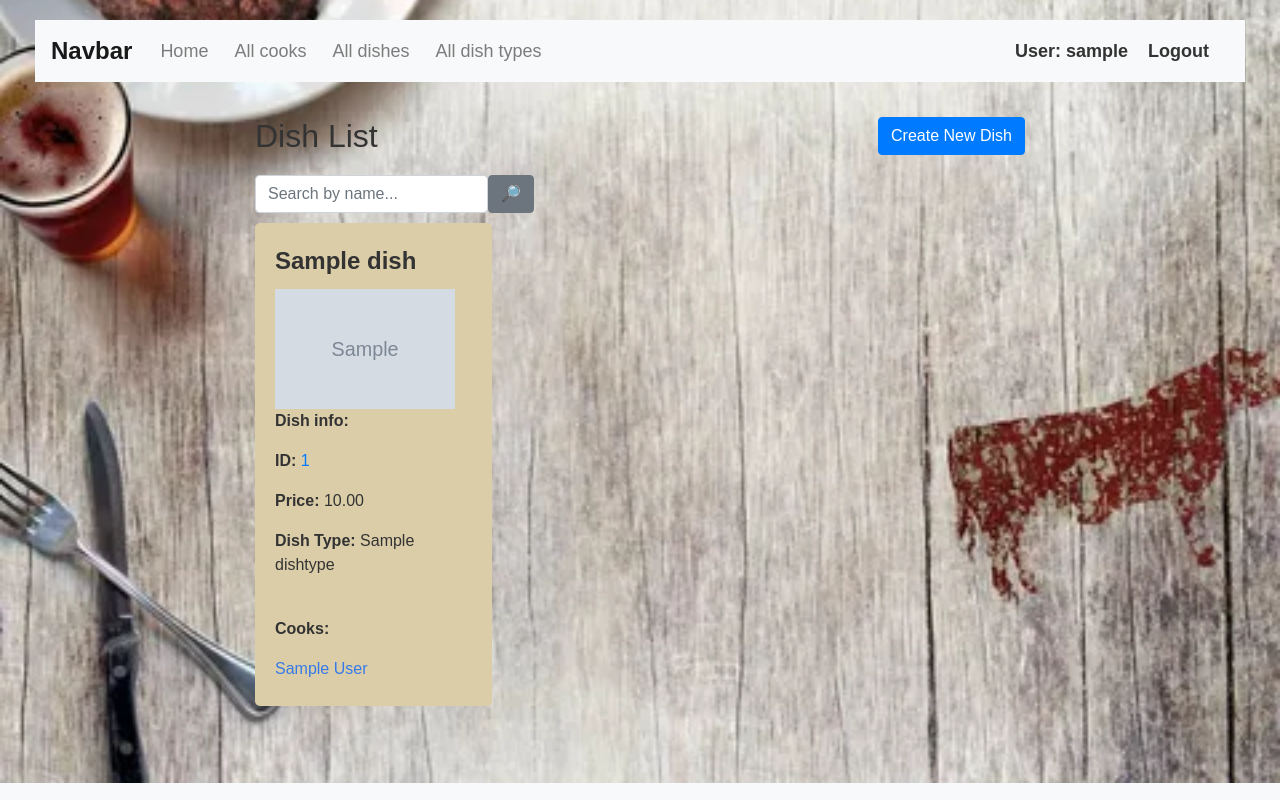
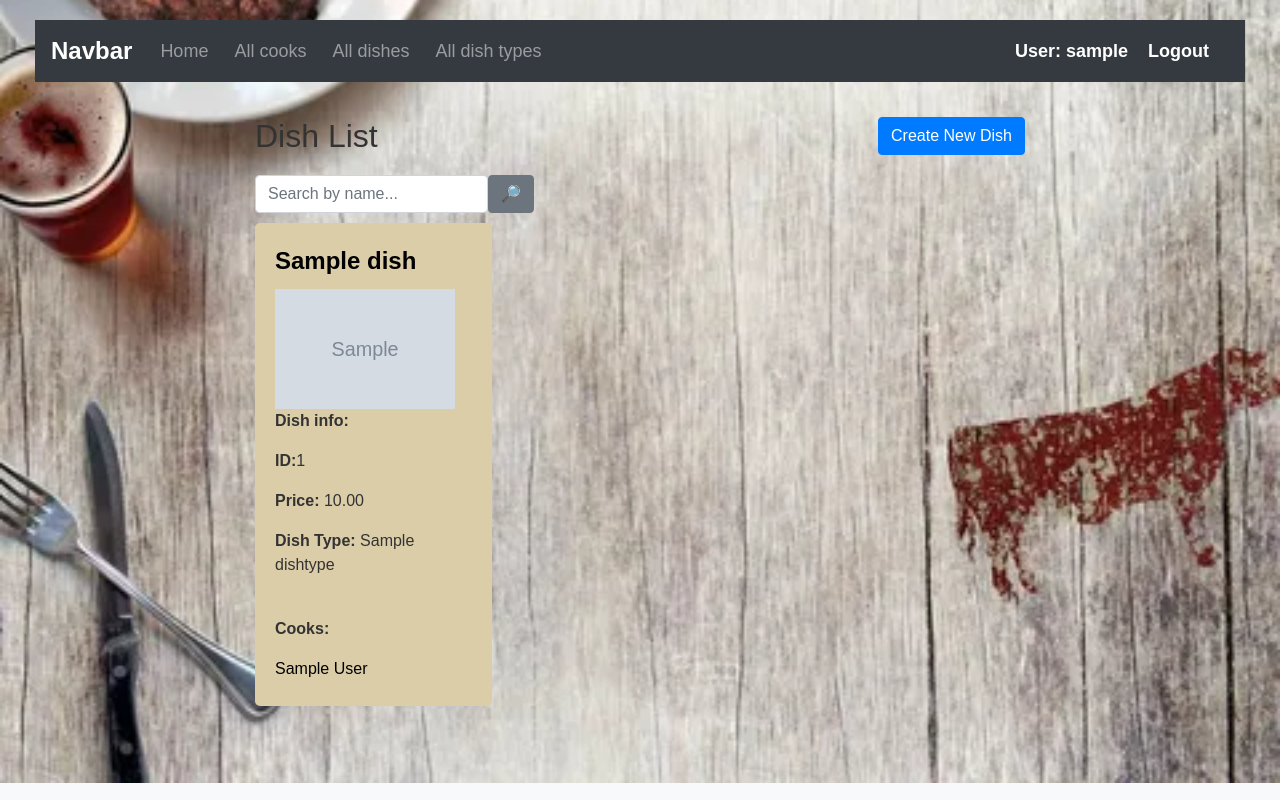
Before and after one commit to volodymyr-komarnyckyi/restaurant-kitchen-service, a Django app: page /dishes/ in a window 1280 px wide. Run offline with Django 4.2, Linux system fonts and the light colour scheme; a user stored in the database is signed in; tables that the repository leaves empty hold one stand-in row (values such as "Sample post"); grey boxes marked "Sample" are stand-in pictures; some libraries are stand-ins or nearby versions.

Commit message:
Changed color of links from blue to black

```diff
--- a/static/css/styles.css
+++ b/static/css/styles.css
@@ -163,8 +163,16 @@ body {
   margin-bottom: 10px;
 }
 
+.dish-name a {
+  color: #000;
+}
+
 .dish-details {
   font-size: 16px;
+}
+
+.dish-details a {
+  color: #000;
 }
 
 .dish-cooks {
@@ -175,7 +183,7 @@ body {
   display: block;
   margin-bottom: 5px;
   text-decoration: none;
-  color: #357ae8;
+  color: #000;
 }
 
 .dish-cooks a:hover {
@@ -267,6 +275,10 @@ body {
   flex-grow: 1;
 }
 
+.dish-type-list-name a {
+  color: #000;
+}
+
 .dish-type-buttons {
   display: flex;
   justify-content: flex-end;
@@ -327,7 +339,7 @@ body {
 
 .form-inline .navbar-brand {
   font-size: 18px;
-  color: #333;
+  color: #fff;
   text-decoration: none;
 }
 
--- a/templates/includes/sidebar.html
+++ b/templates/includes/sidebar.html
@@ -1,4 +1,4 @@
-<nav class="navbar navbar-expand-lg navbar-light bg-light">
+<nav class="navbar navbar-expand-lg navbar-dark bg-dark">
   <a class="navbar-brand" href="#">Navbar</a>
   <button class="navbar-toggler" type="button" data-toggle="collapse" data-target="#navbarSupportedContent" aria-controls="navbarSupportedContent" aria-expanded="false" aria-label="Toggle navigation">
     <span class="navbar-toggler-icon"></span>
--- a/templates/kitchen/dish_list.html
+++ b/templates/kitchen/dish_list.html
@@ -20,7 +20,7 @@
       <div class="dish-list-container">
         {% for dish in dish_list %}
           <div class="dish-item">
-            <div class="dish-name">{{ dish.name }}</div>
+            <div class="dish-name"><a href="{% url "kitchen:dish-detail" pk=dish.id %}">{{ dish.name }}</a></div>
             {% if dish.dish_photo %}
               <img class="cook-image" src="{{ dish.dish_photo.url }}" alt="{{ dish.name }} Photo" width="180" height="120">
             {% else %}
@@ -29,7 +29,7 @@
             <br>
             <div class="dish-details">
               <p><strong>Dish info:</strong></p>
-              <p><strong>ID:</strong> <a href="{% url "kitchen:dish-detail" pk=dish.id %}">{{ dish.id }}</a></p>
+              <p><strong>ID:</strong>{{ dish.id }}</p>
               <p><strong>Price:</strong> {{ dish.price }}</p>
               <p><strong>Dish Type:</strong> {{ dish.dish_type.name }}</p>
             </div>
```
